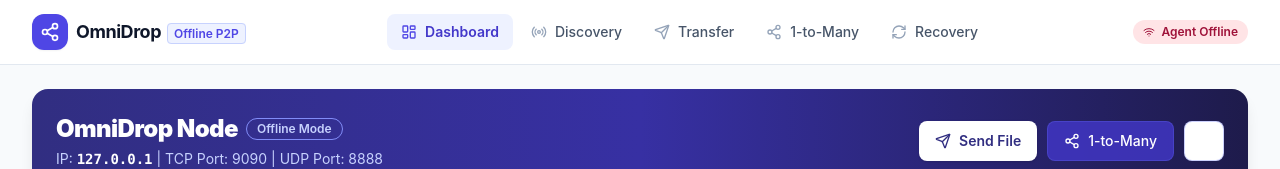
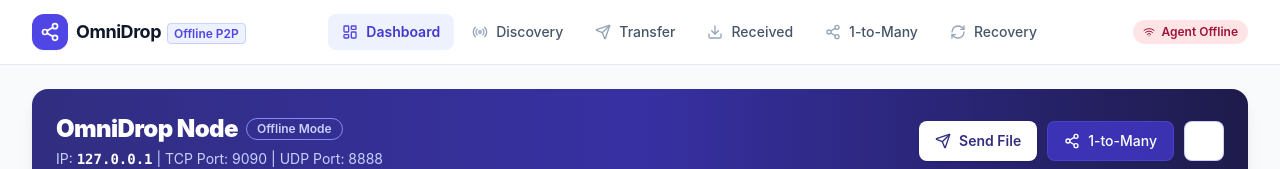
Before and after one commit to sahanharshajith/omnidrop, a Next.js app in the folder frontend/: page / in a window 1280 px wide. Shown: the top 169 px of the page. Built offline with nearby package versions, Linux system fonts and the light colour scheme; no server answers.

Commit message:
feat(ui): add Received Files link to desktop navigation
Add the /received route with a Download icon to the top navigation bar.

```diff
--- a/frontend/components/Navbar.tsx
+++ b/frontend/components/Navbar.tsx
@@ -2,7 +2,7 @@
 
 import Link from "next/link";
 import { usePathname } from "next/navigation";
-import { Radio, Send, Share2, RefreshCw, LayoutDashboard, Wifi } from "lucide-react";
+import { Radio, Send, Share2, RefreshCw, LayoutDashboard, Wifi, Download } from "lucide-react";
 import { Badge } from "@/components/ui/badge";
 
 interface NavbarProps {
@@ -16,6 +16,7 @@ export function Navbar({ isWsConnected }: NavbarProps) {
     { href: "/", label: "Dashboard", icon: LayoutDashboard },
     { href: "/discovery", label: "Discovery", icon: Radio },
     { href: "/transfer", label: "Transfer", icon: Send },
+    { href: "/received", label: "Received", icon: Download },
     { href: "/distribution", label: "1-to-Many", icon: Share2 },
     { href: "/recovery", label: "Recovery", icon: RefreshCw },
   ];
```
